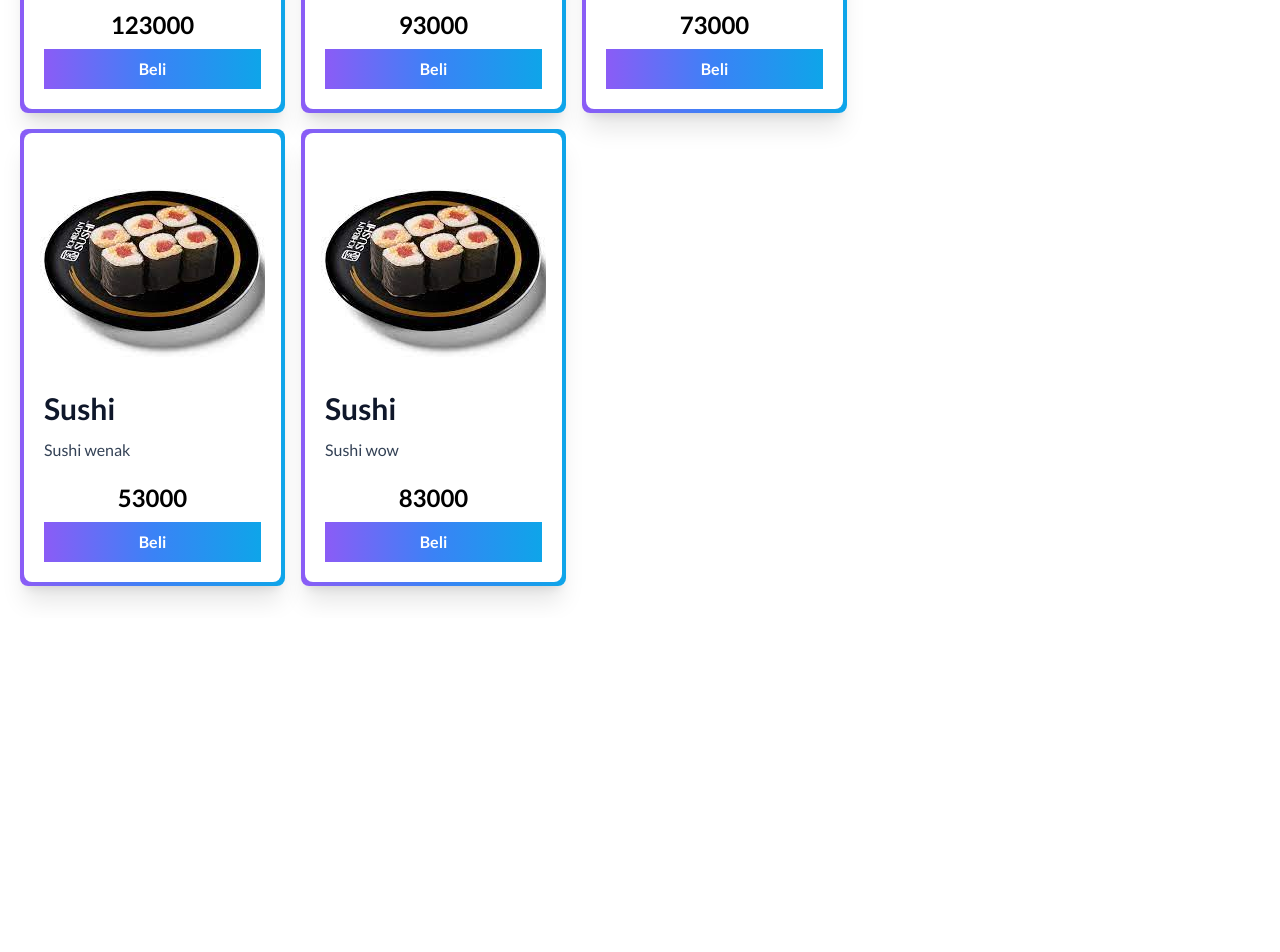
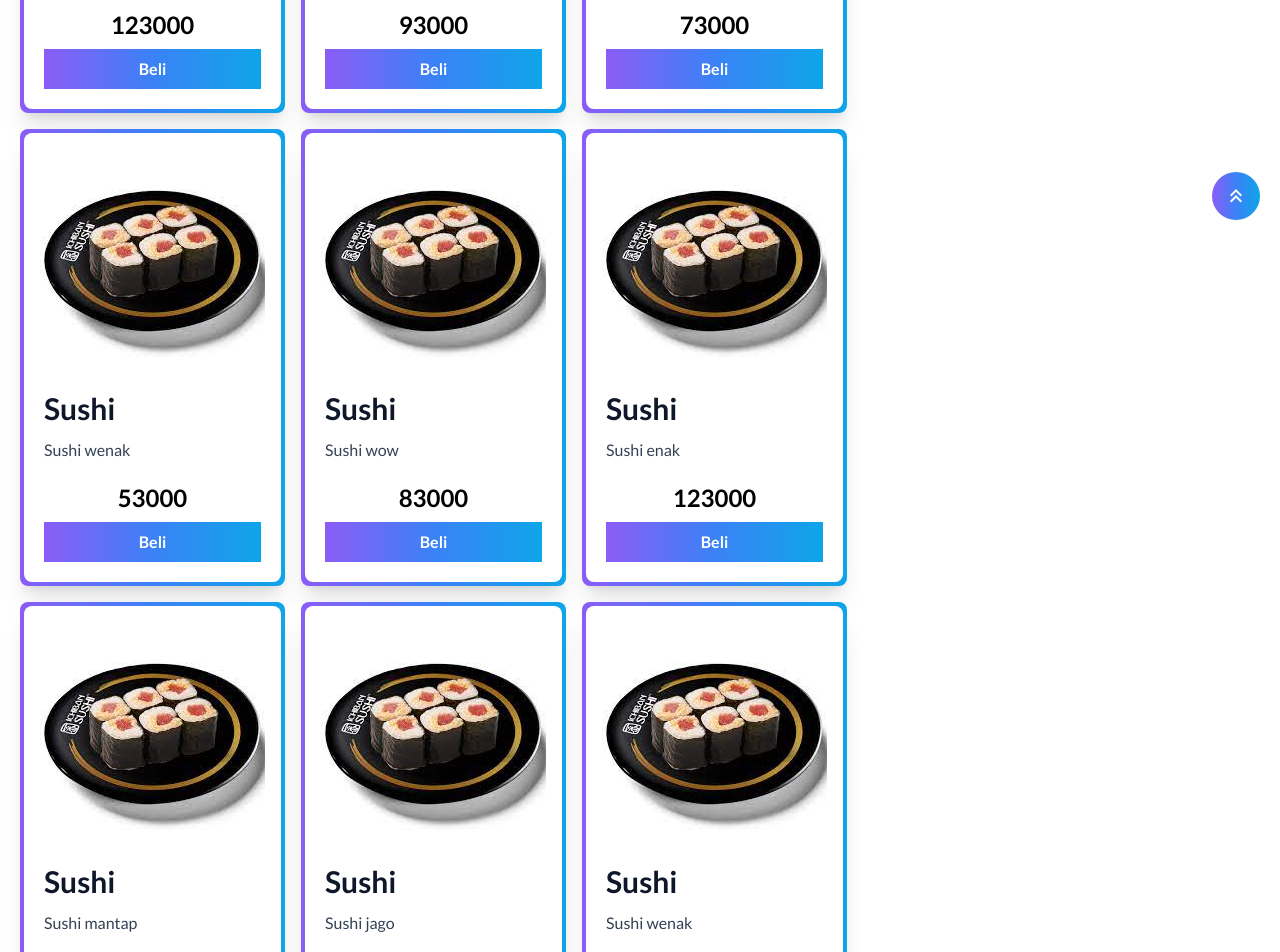
Before and after one commit to dimas-tri-sulaksono/belajar-nextjs, a Next.js app: page /products in a window 1280 px wide. Shown: the part 500-1452 px from the top of the page. Before the commit the page ends 1118 px from the top, so only its background shows below. Built offline with nearby package versions, Linux system fonts and the light colour scheme.

Commit message:
belajar useRef, best practice untuk memanggil icon (agar terlihat beda dari komponen lain)

```diff
--- /dev/null
+++ b/src/components/atoms/icons/BackToTopButton/index.js
@@ -0,0 +1,17 @@
+import React from "react";
+
+const BackToTopButton = () => {
+  return (
+    <svg
+      xmlns="http://www.w3.org/2000/svg"
+      height="24px"
+      viewBox="0 -960 960 960"
+      width="24px"
+      fill="#FFFFFF"
+    >
+      <path d="M440-240v-368L296-464l-56-56 240-240 240 240-56 56-144-144v368h-80Z" />
+    </svg>
+  );
+};
+
+export default BackToTopButton;
--- /dev/null
+++ b/src/components/atoms/icons/DoubleArrowUp/index.js
@@ -0,0 +1,17 @@
+import React from "react";
+
+const DoubleArrowUp = () => {
+  return (
+    <svg
+      xmlns="http://www.w3.org/2000/svg"
+      height="24px"
+      viewBox="0 -960 960 960"
+      width="24px"
+      fill="#FFFFFF"
+    >
+      <path d="m296-224-56-56 240-240 240 240-56 56-184-183-184 183Zm0-240-56-56 240-240 240 240-56 56-184-183-184 183Z" />
+    </svg>
+  );
+};
+
+export default DoubleArrowUp;
--- /dev/null
+++ b/src/components/atoms/icons/index.js
@@ -0,0 +1,8 @@
+import BackToTopButton from "./BackToTopButton";
+import DoubleArrowUp from "./DoubleArrowUp";
+
+const Icons = {
+  BackToTopButton,
+  DoubleArrowUp,
+};
+export default Icons;
--- a/src/constant/products.js
+++ b/src/constant/products.js
@@ -34,4 +34,39 @@ export const data = [
     description: "Sushi wow",
     price: 83000,
   },
+  {
+    id: 6,
+    image: "/images/sushi.jpeg",
+    title: "Sushi",
+    description: "Sushi enak",
+    price: 123000,
+  },
+  {
+    id: 7,
+    image: "/images/sushi.jpeg",
+    title: "Sushi",
+    description: "Sushi mantap",
+    price: 93000,
+  },
+  {
+    id: 8,
+    image: "/images/sushi.jpeg",
+    title: "Sushi",
+    description: "Sushi jago",
+    price: 73000,
+  },
+  {
+    id: 9,
+    image: "/images/sushi.jpeg",
+    title: "Sushi",
+    description: "Sushi wenak",
+    price: 53000,
+  },
+  {
+    id: 10,
+    image: "/images/sushi.jpeg",
+    title: "Sushi",
+    description: "Sushi wow",
+    price: 83000,
+  },
 ];
--- a/src/pages/products/index.js
+++ b/src/pages/products/index.js
@@ -1,8 +1,10 @@
 import Button from "@/components/atoms/Button";
 import CardProduct from "@/components/molecules/CardProduct";
 import Image from "next/image";
-import React, { useEffect, useState } from "react";
+import React, { useEffect, useRef, useState } from "react";
 import { data } from "@/constant/products";
+import BackToTopButton from "@/components/atoms/icons/BackToTopButton";
+import Icons from "@/components/atoms/icons";
 
 // contoh data dari API/BE
 
@@ -11,10 +13,14 @@ const ProductPage = () => {
   const [username, setUsername] = useState("");
   const [cart, setCart] = useState([]);
   const [total, setTotal] = useState([]);
+  const footerRef = useRef();
+  const [ShowBackToTop, setShowBackToTop] = useState(false);
 
+  /** useRef : hooks untuk membuat referensi ke elemen DOM/fungsi untuk mengakses elemen DOM
+   */
   // ngga bisa pakai cara biasa kayak ini
-  let name = "danu";
-  name = "dani";
+  // let name = "danu";
+  // name = "dani";
 
   // useEffect untuk menangani side effect dari perubahan suatu data yang dijalankan tiap kali halaman dimuat (loading)
   useEffect(() => {
@@ -73,6 +79,42 @@ const ProductPage = () => {
     localStorage.removeItem("username");
     localStorage.removeItem("password");
     window.location.href = "/login";
+  }
+
+  useEffect(() => {
+    function handleScroll() {
+      // ambil nilai offsetTop (posisi vertikal) dari elemen footer yang direferensikan oleh footerRef
+      const footerTop = footerRef.current.offsetTop; // ambil batas atas komponen
+
+      // ambil tinggi dari iinerHeight dari object window (tinggi viewport tanpa toolbar dan scrollbar)
+      const viewportHeight = window.innerHeight;
+
+      // ambil nilai scrollY dari object window (posisi scroll vertika [sumbu Y] di layar)
+      const scrollPosition = window.scrollY;
+
+      // logic untuk mengecek apakah posisi scroll di layar telah mencapai elemen footer
+      if (scrollPosition + viewportHeight >= footerTop) {
+        setShowBackToTop(true);
+      } else {
+        setShowBackToTop(false);
+      }
+    }
+    // event listener untuk menjalankan fungsi handleScroll setiap event scroll terjadi
+    window.addEventListener("scroll", handleScroll);
+
+    // unmount
+    return () => {
+      window.removeEventListener("scroll", handleScroll);
+    };
+  }, [footerRef]); // jalanin side effect ini tiap kali nilai footerRef berubah
+
+  function handleBackToTop() {
+    //balikin scroll ke atas dengan animasi smooth
+    // window.scrollTo({ top: 0, behavior: "smooth" });
+
+    setTimeout(() => {
+      document.documentElement.scrollTo({ top: 0, behavior: "smooth" });
+    }, 0);
   }
 
   return (
@@ -149,6 +191,22 @@ const ProductPage = () => {
           </div>
         )}
       </div>
+
+      {/* footer */}
+      {ShowBackToTop && (
+        <div
+          onClick={handleBackToTop}
+          className=" text-white fixed bottom-20 right-5 bg-gradient-aigen-hover rounded-full p-3"
+        >
+          <Icons.DoubleArrowUp />
+        </div>
+      )}
+      <footer
+        ref={footerRef}
+        className="text-center p-5 bg-black text-white w-full"
+      >
+        All right reserved &copy; || by Dimas
+      </footer>
     </>
   );
 };
```
